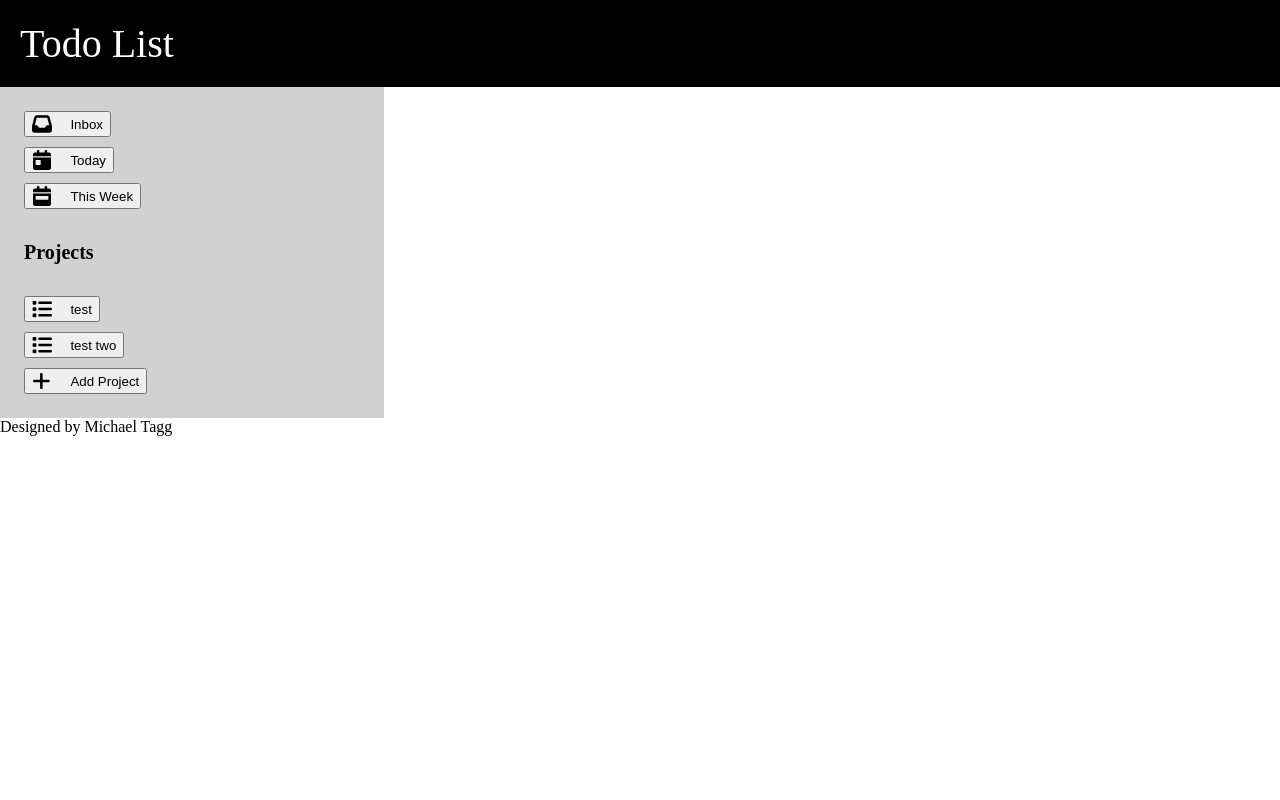
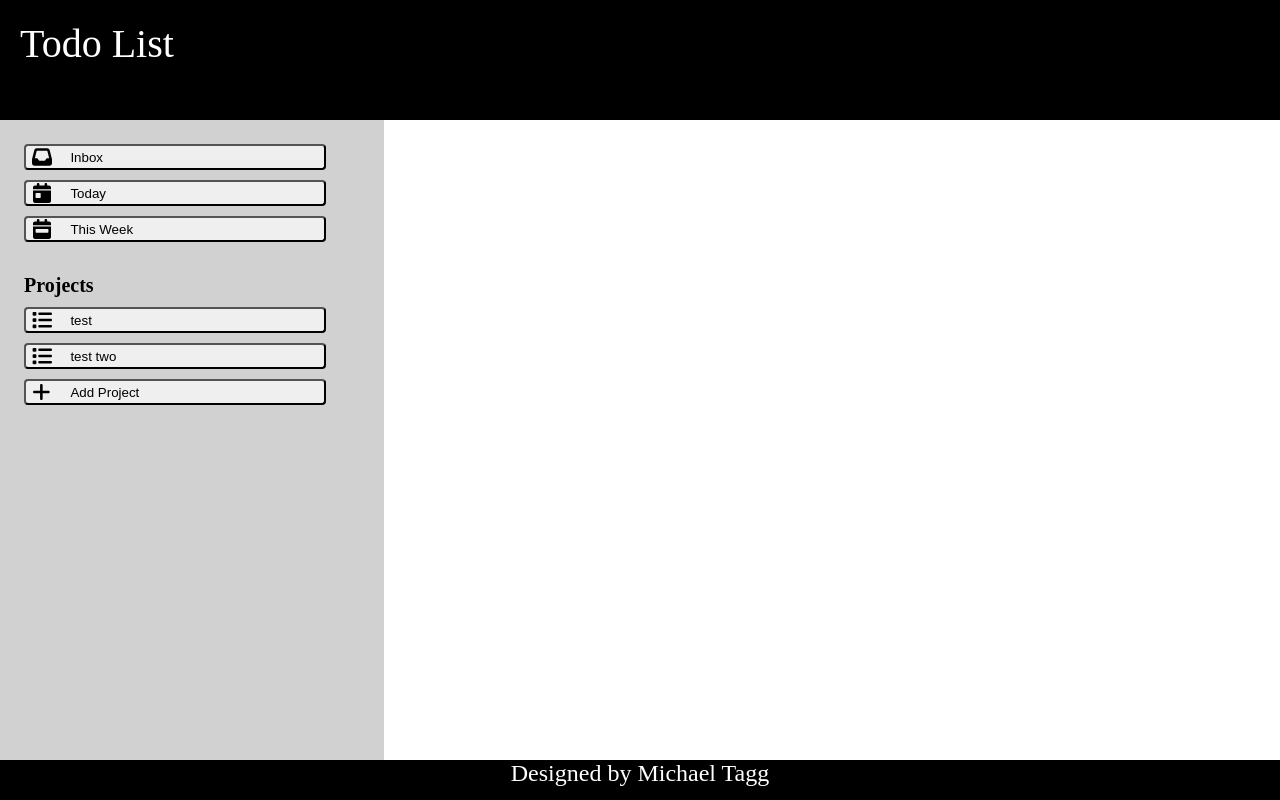
Before and after one commit to mdtagg/React_ToDo_App, a React (Vite) app: page / in a window 1280 px wide. Built offline with nearby package versions, Linux system fonts and the light colour scheme.

Commit message:
Todo section split into seperate components
Todo was renamed to todolist and was split into upcominglist and
projectslist

```diff
--- a/src/App.jsx
+++ b/src/App.jsx
@@ -1,15 +1,13 @@
 
-import Header from "./components/Header"
-import Todos from "./components/Todos"
-import Footer from "./components/Footer"
+import TodoSection from "./components/TodoSection"
 
 function App() {
 
   return (
     <>
-      <Header />
-      <Todos />
-      <Footer />
+      <header className='header'>Todo List</header>
+      <TodoSection />
+      <footer>Designed by Michael Tagg</footer>
     </>
 
   )
--- a/src/components/Footer.jsx
+++ /dev/null
@@ -1,10 +0,0 @@
-
-const Footer = () => {
-    return (
-        <footer>
-            <div>Designed by Michael Tagg</div>
-        </footer>
-    )
-}
-
-export default Footer
--- a/src/components/Header.jsx
+++ /dev/null
@@ -1,10 +0,0 @@
-
-const Header = () => {
-    return (
-        <header className='header'>
-            <div>Todo List</div>
-        </header>
-    )
-}
-
-export default Header
--- /dev/null
+++ b/src/components/ProjectsList.jsx
@@ -0,0 +1,22 @@
+
+const ProjectsList = () => {
+    return (
+        <div className='sidebar-group' id='projects-list'>
+                <div className='projects-title'>Projects</div>
+            <button>
+                <img className='todo-icon' src='icons/todo-list.svg'></img>
+                    test
+            </button>
+            <button>
+                <img className='todo-icon' src='icons/todo-list.svg'></img>
+                    test two
+            </button>
+            <button>
+                <img className='todo-icon' src='icons/plus.svg'></img>
+                    Add Project
+            </button>
+        </div>
+    )
+}
+
+export default ProjectsList
--- /dev/null
+++ b/src/components/TodoSection.jsx
@@ -0,0 +1,18 @@
+import ProjectsList from "./ProjectsList"
+import UpcomingList from "./UpcomingList"
+
+const TodoSection = () => {
+    return (
+        <main className='main'>
+            <aside className='todo-sidebar'>
+                <UpcomingList/>
+                {/* <div className='projects-title'>Projects</div> */}
+                <ProjectsList/>
+
+            </aside>
+            <div className='todo-list'></div>
+        </main>
+    )
+}
+
+export default TodoSection
--- a/src/components/Todos.jsx
+++ /dev/null
@@ -1,44 +0,0 @@
-const Todos = () => {
-    return (
-        <main className='main'>
-            <aside className='todo-sidebar'>
-                <div className='sidebar-group'>
-                    <button className='button-container'>
-                        <img className='todo-icon' src='icons/inbox.svg'></img>
-                            Inbox
-                    </button>
-                    <button className='button-container'>
-                        <img className='todo-icon' src='icons/today.svg'></img>
-                            Today
-                    </button>
-                    <button className='button-container'>
-                        <img className='todo-icon' src='icons/week.svg'></img>
-                            This Week
-                    </button>
-                </div>
-
-                <div className='projects-title'>Projects</div>
-
-                <div className='sidebar-group'>
-
-                    <button>
-                        <img className='todo-icon' src='icons/todo-list.svg'></img>
-                            test
-                    </button>
-                    <button>
-                        <img className='todo-icon' src='icons/todo-list.svg'></img>
-                            test two
-                    </button>
-                    <button>
-                        <img className='todo-icon' src='icons/plus.svg'></img>
-                            Add Project
-                    </button>
-                </div>
-
-            </aside>
-            <div className='todo-list'></div>
-        </main>
-    )
-}
-
-export default Todos
--- /dev/null
+++ b/src/components/UpcomingList.jsx
@@ -0,0 +1,22 @@
+
+const UpcomingList = () => {
+    return (
+        <div className='sidebar-group'>
+            <button className='button-container'>
+                <img className='todo-icon' src='icons/inbox.svg'></img>
+                    Inbox
+            </button>
+            <button className='button-container'>
+                <img className='todo-icon' src='icons/today.svg'></img>
+                    Today
+            </button>
+            <button className='button-container'>
+                <img className='todo-icon' src='icons/week.svg'></img>
+                    This Week
+            </button>
+        </div>
+
+    )
+}
+
+export default UpcomingList
--- a/src/index.css
+++ b/src/index.css
@@ -2,11 +2,6 @@
 *,*::after,*::before {
   box-sizing: border-box;
   margin:0;
-}
-
-body {
-  height:100vh;
-  width:100vw;
 }
 
 .header {
@@ -14,10 +9,12 @@ body {
   color:white;
   font-size:2.5rem;
   padding:1.25rem;
+  height:15vh;
 }
 
 .main {
   display:flex;
+  min-height:80vh;
 }
 
 .todo-sidebar {
@@ -45,6 +42,8 @@ button {
   display:flex;
   align-items: center;
   gap:1.15rem;
+  width:90%;
+  border-radius: .25rem;
 }
 
 button:hover {
@@ -60,3 +59,13 @@ button:hover {
 .projects-title {
   font-weight: 700;
 }
+
+footer {
+  background-color:black;
+  color:white;
+  font-size:1.5rem;
+  /* padding:.25rem; */
+  display:flex;
+  justify-content: center;
+  height:5vh;
+}
```
